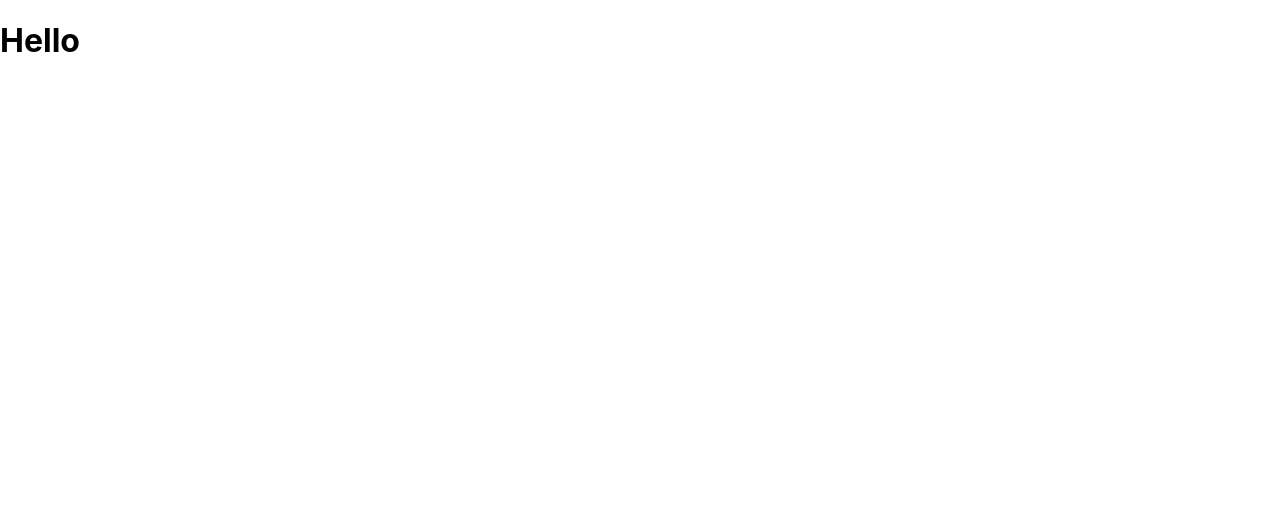
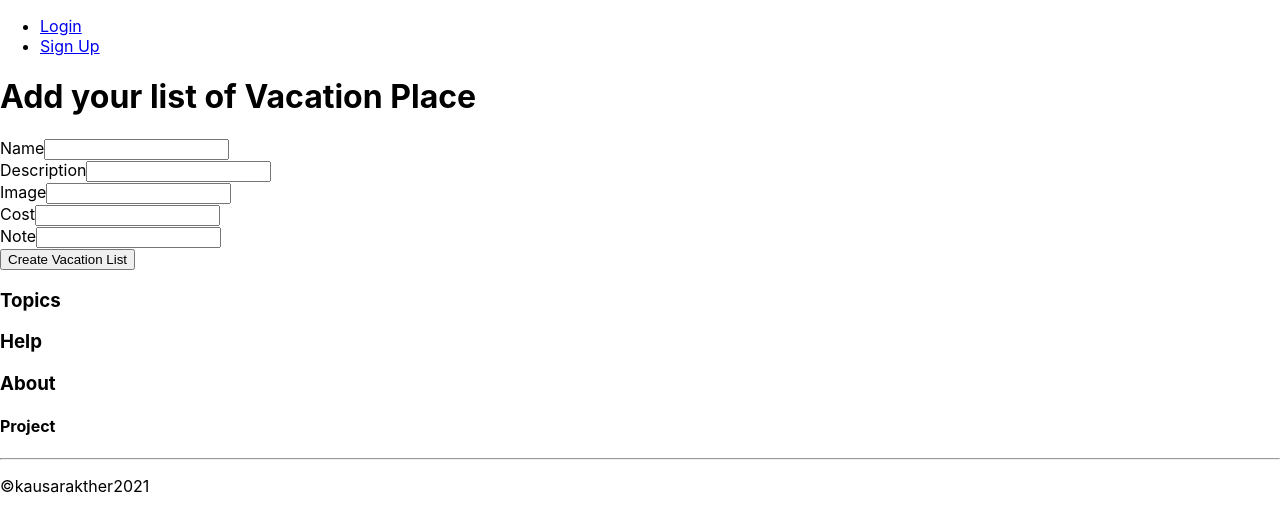
Before and after one commit to kakther/data-visualization-front-end, a React (Create React App) app: page / in a window 1280 px wide. Shown: the top 532 px of the page. Built offline with nearby package versions, Linux system fonts and the light colour scheme.

Commit message:
update addform

```diff
--- a/src/App.js
+++ b/src/App.js
@@ -1,10 +1,40 @@
 import React from 'react'
+import Nav from './components/Nav'
+import AddForm from './components/AddForm'
+import Footer from './components/Footer'
 
 class App extends React.Component {
+  state = {
+    name: '',
+    description: '',
+    img: '',
+    cost: '',
+    notes: '',
+    vacation: []
+  }
+
+
+  handleChange = (event) => {
+    this.setState({
+      [event.target.id]: event.target.value,
+    });
+  };
+
+  handleChange = (event) => {
+    event.preventDefault();
+
+  }
+
+
+
+
+
   render = () => {
     return (
       <div>
-        <h1>Hello</h1>
+        <Nav />
+        <AddForm />
+        <Footer />
       </div>
     )
   }
--- a/src/components/AddForm.js
+++ b/src/components/AddForm.js
@@ -1,11 +1,42 @@
-import React from 'react'
+import React, { Component } from 'react'
 import axios from 'axios'
 
 export default class AddForm extends Component {
 
   render () {
     return (
-      <div></div>
+      <div>
+        <h1>Add your list of Vacation Place</h1>
+        <form>
+          <div className='container'>
+            <div className='input-box'>
+              <label htmlFor='name'>Name</label>
+              <input type='text' />
+            </div>
+
+            <div className='input-box'>
+              <label htmlFor='name'>Description</label>
+              <input type='text' />
+            </div>
+            <div className='input-box'>
+              <label htmlFor='name'>Image</label>
+              <input type='text' />
+            </div>
+            <div className='input-box'>
+              <label htmlFor='name'>Cost</label>
+              <input type='text' />
+            </div>
+            <div className='input-box'>
+              <label htmlFor='name'>Note</label>
+              <input type='text' />
+            </div>
+            <div className='vacation-button'>
+              <input type='submit' value='Create Vacation List' />
+            </div>
+          </div>
+
+        </form>
+      </div>
     )
   }
 }
```
